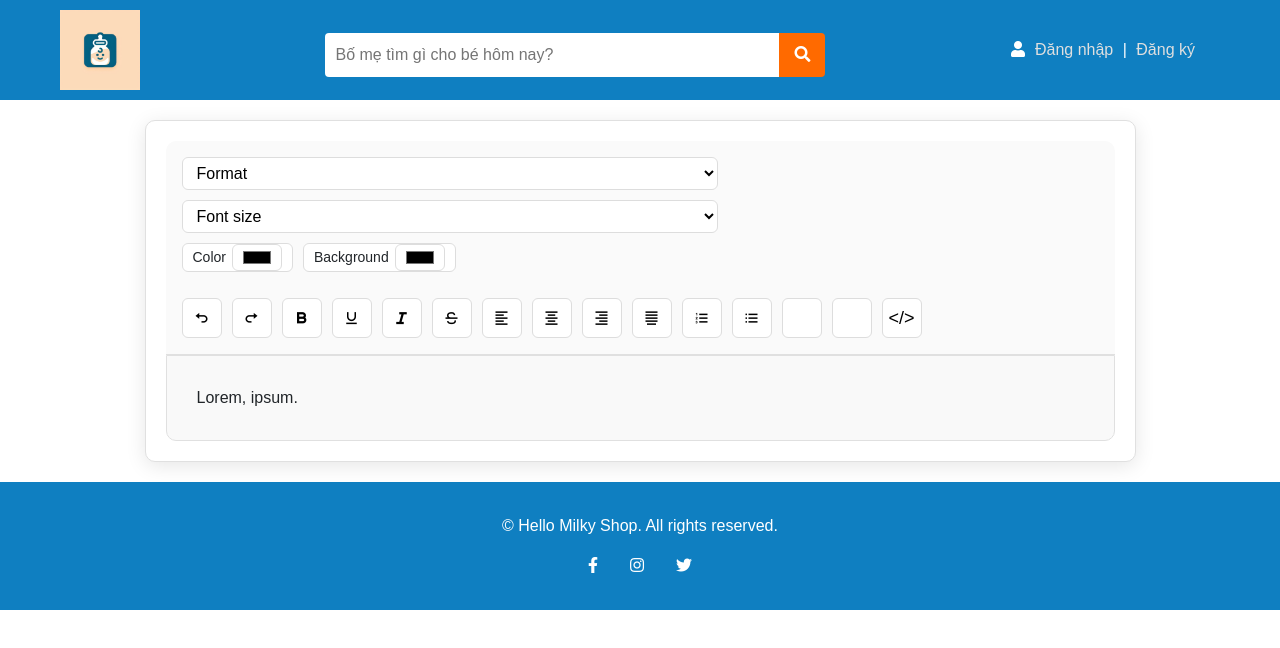
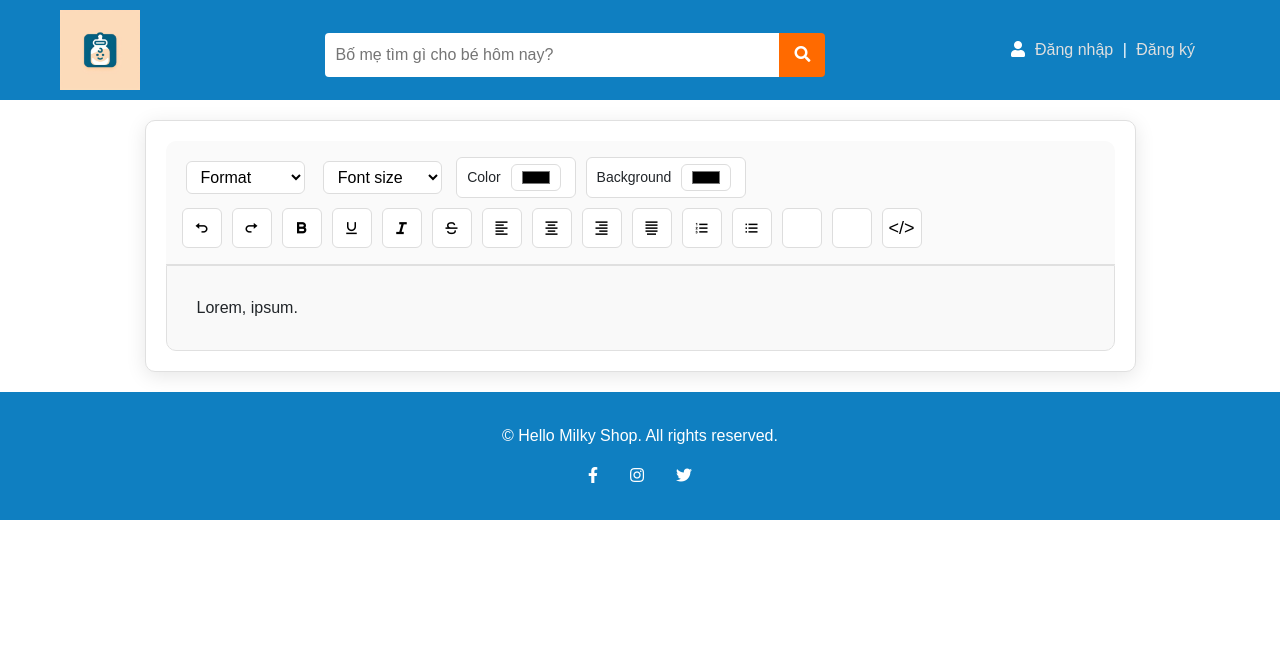
Before and after one commit to N-I-V-Z/hello-milky-shop, a React (Create React App) app in the folder FrontEnd/: page /RichTextEditor in a window 1280 px wide. Shown: the top 648 px of the page. Built offline with nearby package versions, Linux system fonts and the light colour scheme.

Commit message:
fn payment

```diff
--- a/FrontEnd/src/users/component/RichTextEditor.css
+++ b/FrontEnd/src/users/component/RichTextEditor.css
@@ -31,7 +31,6 @@
   .rich-text-editor .toolbar-richtext .head-richtext {
     display: flex;
     gap: 10px;
-    margin-bottom: 16px;
     flex-wrap: wrap;
   }
 
@@ -44,6 +43,11 @@
     cursor: pointer;
     background: #fff;
     transition: border-color 0.3s;
+    margin: 4px;
+  }
+
+  .head-richtext select{
+    width: 21%;
   }
 
   .rich-text-editor .toolbar-richtext .head-richtext select:focus,
@@ -81,6 +85,7 @@
   .rich-text-editor .toolbar-richtext .btn-toolbar-richtext button {
     background: #ffffff;
     border: 1px solid #ddd;
+    color: black;
     border-radius: 6px;
     cursor: pointer;
     width: 40px;
```
Also changed, not shown: 2 other files (tests, documents, lock files or other folders).
